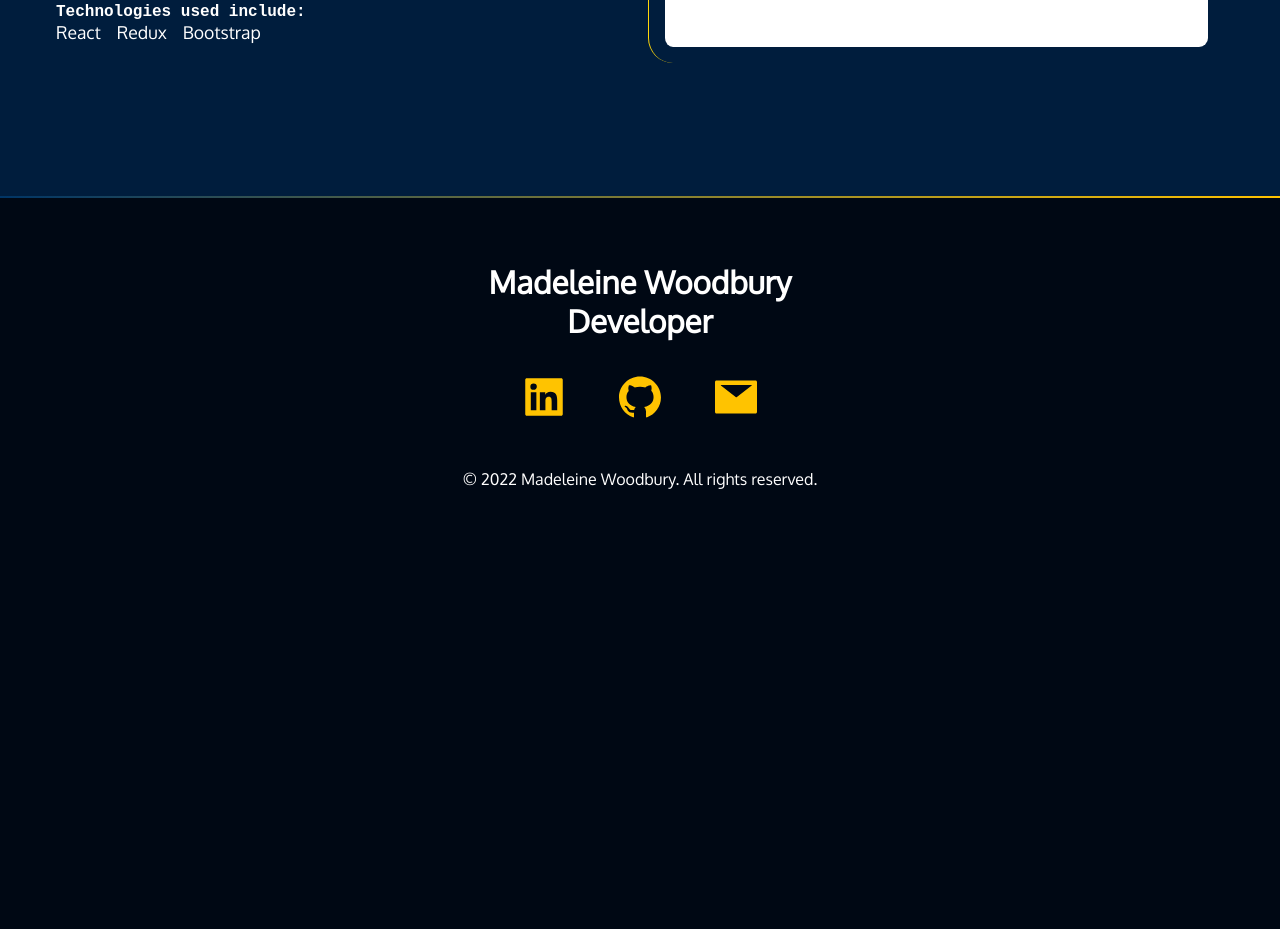
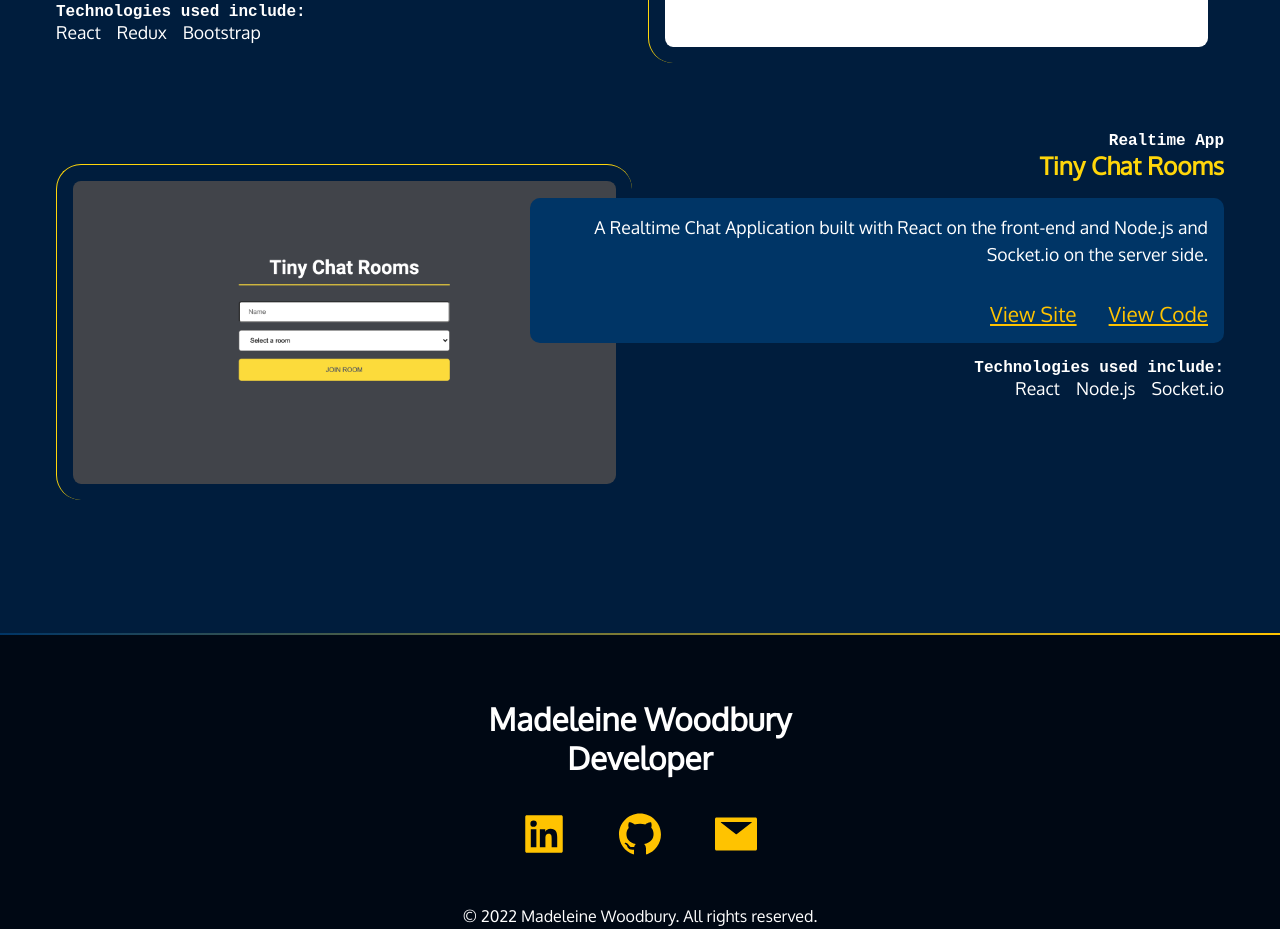
Before and after one commit to madeleinewoodbury/portfolio, a React (Create React App) app: page / in a window 1280 px wide. Shown: the part 1580-2509 px from the top of the page. Before the commit the page ends 2155 px from the top, so only its background shows below. Built offline with nearby package versions, Linux system fonts and the light colour scheme; a web font is replaced by a local one.

Commit message:
TinyChatRooms project component

```diff
--- /dev/null
+++ b/src/components/projects/TinyChatRooms.js
@@ -0,0 +1,45 @@
+import image from '../../img/tiny-chat-rooms.png';
+
+const TinyChatRooms = () => {
+  return (
+    <article>
+      <div class='text'>
+        <h4>Realtime App</h4>
+        <h3>Tiny Chat Rooms</h3>
+        <div class='info'>
+          <p>
+            A Realtime Chat Application built with React on the front-end and
+            Node.js and Socket.io on the server side.
+          </p>
+          <div className='links'>
+            <a
+              href='https://tiny-chat-rooms.netlify.app/'
+              target='_blank'
+              rel='noreferrer'
+            >
+              View Site
+            </a>
+            <a
+              href='https://github.com/madeleinewoodbury/tiny-chat-rooms'
+              target='_blank'
+              rel='noreferrer'
+            >
+              View Code
+            </a>
+          </div>
+        </div>
+        <h4>Technologies used include:</h4>
+        <ul>
+          <li>React</li>
+          <li>Node.js</li>
+          <li>Socket.io</li>
+        </ul>
+      </div>
+      <div class='image'>
+        <img src={image} alt='Screenshot of Tiny Chat Rooms' />
+      </div>
+    </article>
+  );
+};
+
+export default TinyChatRooms;
--- a/src/pages/Projects.js
+++ b/src/pages/Projects.js
@@ -1,5 +1,6 @@
 import TipCalculator from '../components/projects/TipCalculator';
 import CovidStats from '../components/projects/CovidStats';
+import TinyChatRooms from '../components/projects/TinyChatRooms';
 
 const Projects = () => {
   return (
@@ -8,6 +9,7 @@ const Projects = () => {
         <h2>Projects I'm proud of</h2>
         <TipCalculator />
         <CovidStats />
+        <TinyChatRooms />
       </div>
     </section>
   );
```
Also changed, not shown: src/img/tiny-chat-rooms.png (added).
